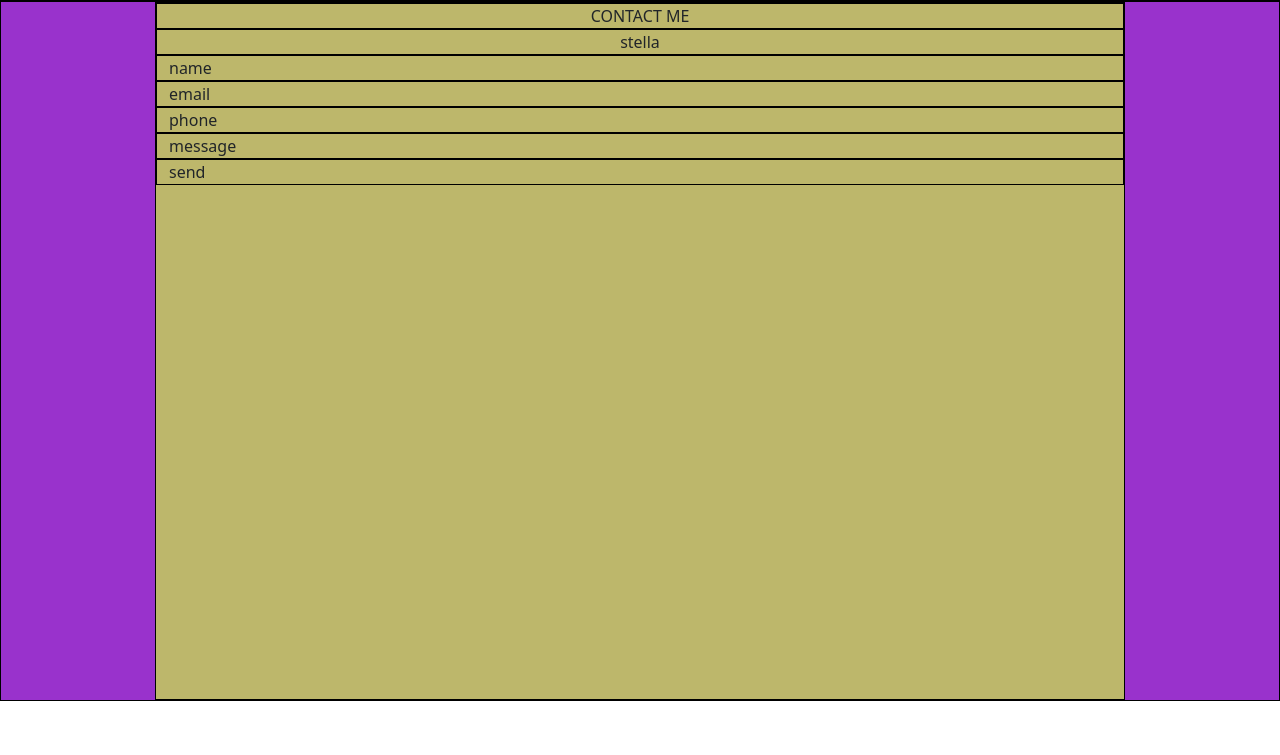
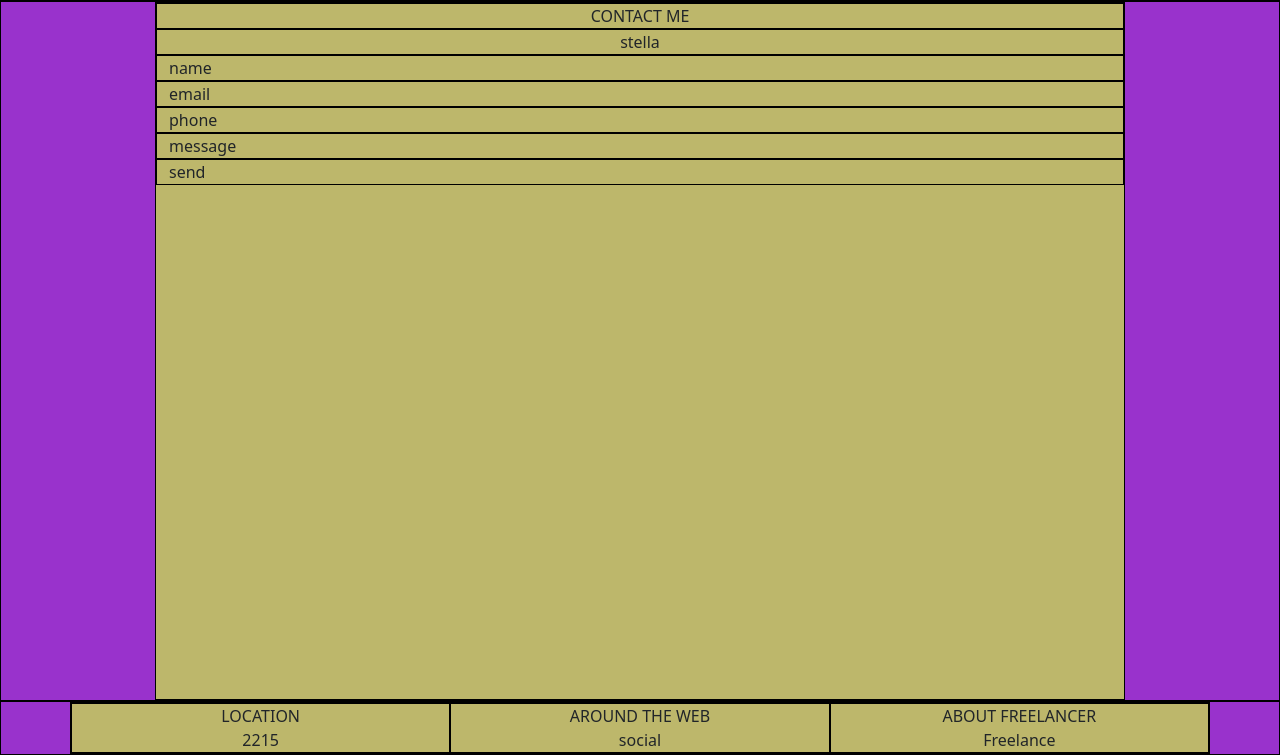
Before and after one commit to giorgia-rondinelli/html-css-bootstrap-freelancer, a plain HTML site: page index.html in a window 1280 px wide. Shown: the part 1625-2380 px from the top of the page. Before the commit the page ends 2326 px from the top, so only its background shows below. Drawn offline with nearby package versions, Linux system fonts and the light colour scheme.

Commit message:
[add]section footer-top

```diff
--- a/index.html
+++ b/index.html
@@ -143,7 +143,29 @@
 
   </main>
 
-  <footer></footer>
+  <footer>
+    <section class="footer-top">
+      <div class="container">
+        <div class="row">
+          <div class="col-12 col-md-4 text-center ">
+            <div>LOCATION</div>
+            <div>2215</div>
+          </div>
+          <div class="col-12 col-md-4 text-center">
+            <div>AROUND THE WEB</div>
+            <div>social</div>
+          </div>
+          <div class="col-12 col-md-4 text-center">
+            <div> ABOUT FREELANCER</div>
+            <div>Freelance</div>
+          </div>
+        </div>
+      </div>
+
+    </section>
+
+
+  </footer>
 
 </body>
 </html>
```
